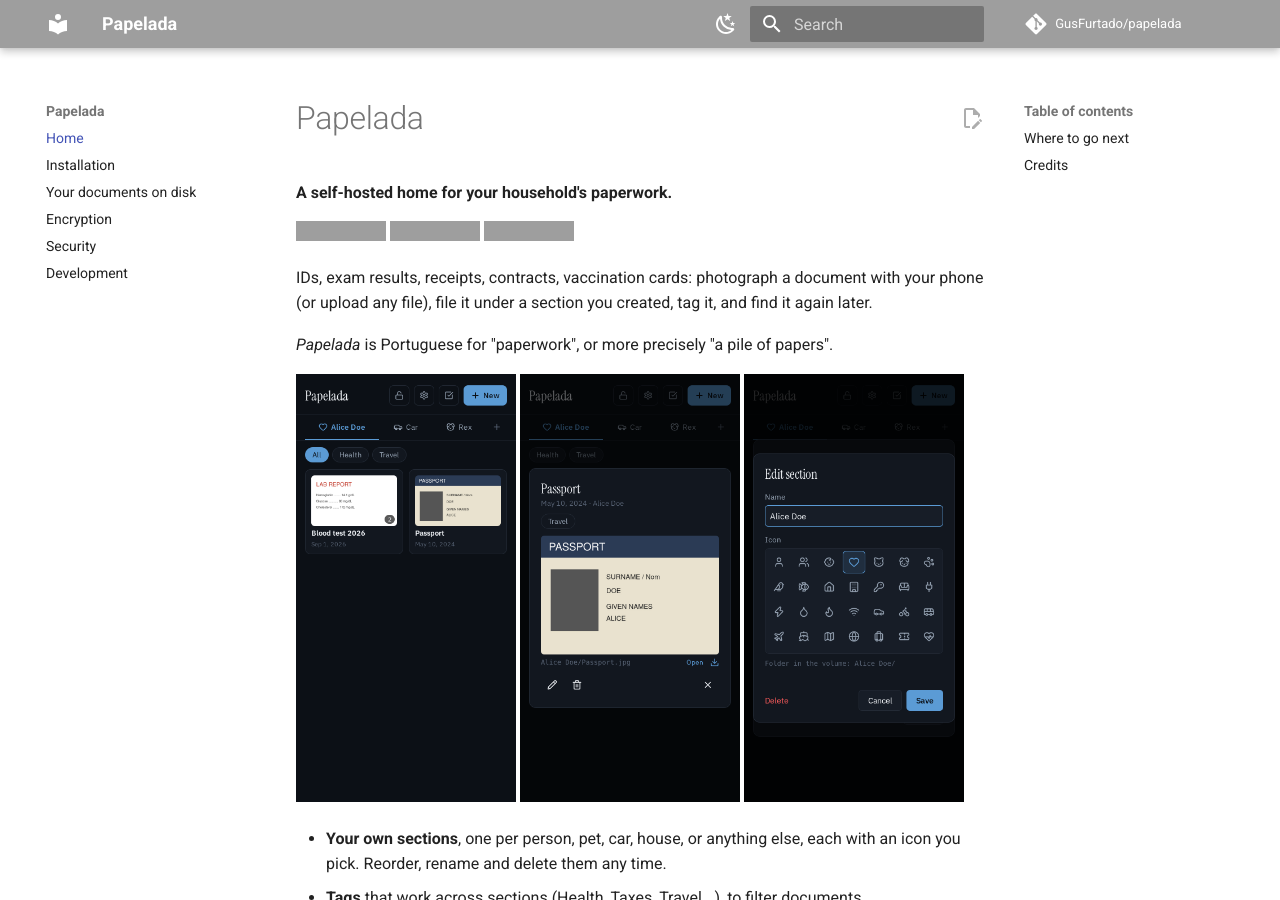
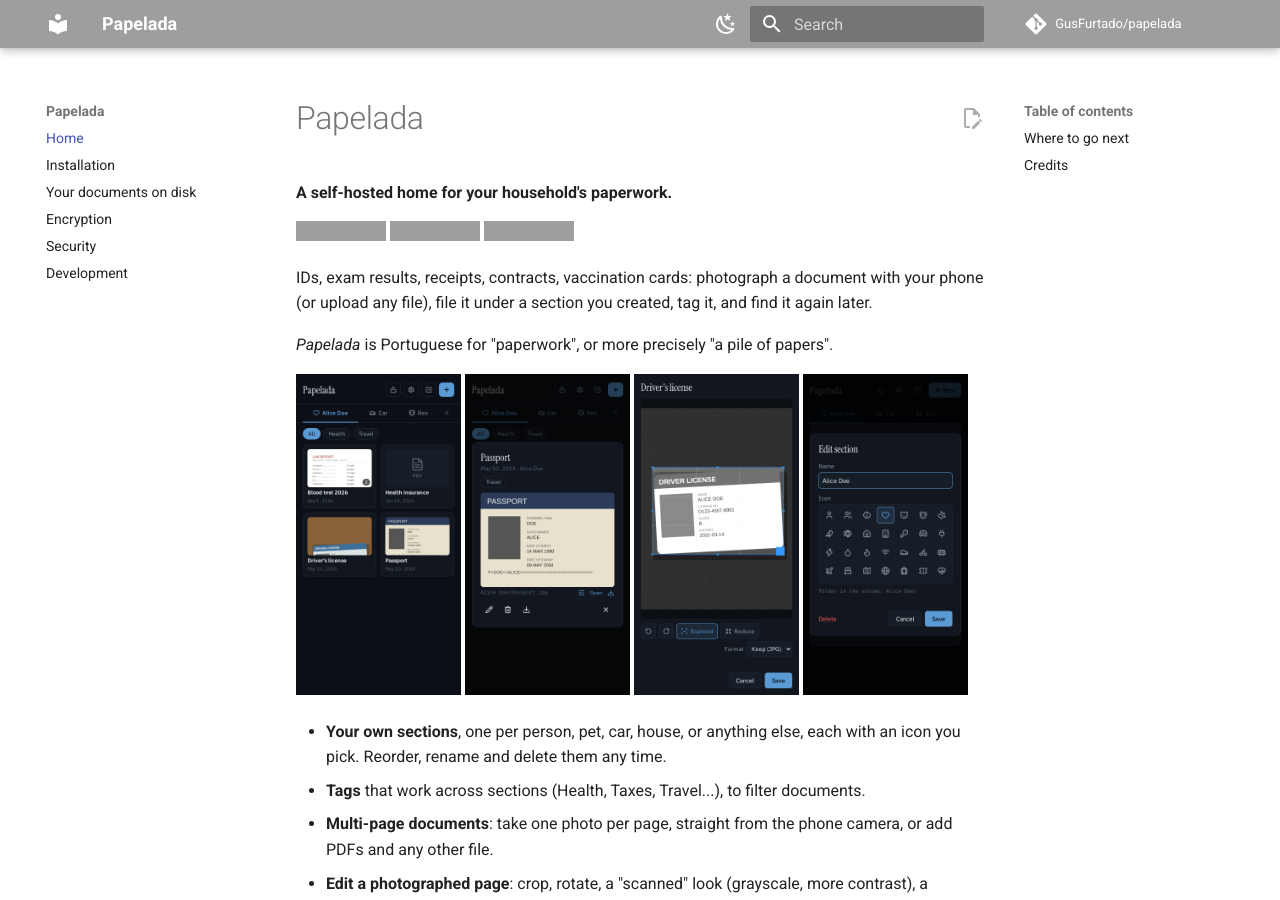
Before and after one commit to GusFurtado/papelada, an MkDocs documentation site: the page built from docs/index.md, in a window 1280 px wide and 900 px high. Built offline with MkDocs 1.6.1 and Material for MkDocs 9.7.7, drawn with Linux system fonts in a browser that asks for light colours; comment, search, counter and statistics services are not loaded; grey boxes are pictures that could not be loaded.

Commit message:
Update the docs screenshots for the page editor (#18)
The list now has server thumbnails and a PDF card with its extension,
the document view shows the edit page and download buttons, and a new
screenshot shows the page editor. The four fit one row at 165 px.

Co-authored-by: Claude Opus 5.5 <noreply@anthropic.com>

```diff
--- a/docs/index.md
+++ b/docs/index.md
@@ -13,9 +13,10 @@ later.
 *Papelada* is Portuguese for "paperwork", or more precisely "a pile of papers".
 
 <p>
-  <img src="assets/screenshot-list.png" width="220" alt="Documents of one section, with tag filters">
-  <img src="assets/screenshot-document.png" width="220" alt="A document, with the path of its file in the volume">
-  <img src="assets/screenshot-section.png" width="220" alt="Editing a section: name and icon">
+  <img src="assets/screenshot-list.png" width="165" alt="Documents of one section, with tag filters">
+  <img src="assets/screenshot-document.png" width="165" alt="A document, with the path of its file in the volume">
+  <img src="assets/screenshot-editor.png" width="165" alt="The page editor: cropping a photographed card, with the scanned filter on">
+  <img src="assets/screenshot-section.png" width="165" alt="Editing a section: name and icon">
 </p>
 
 - **Your own sections**, one per person, pet, car, house, or anything else, each with
```
Also changed, not shown: docs/assets/screenshot-document.png, docs/assets/screenshot-editor.png (added), docs/assets/screenshot-list.png.
